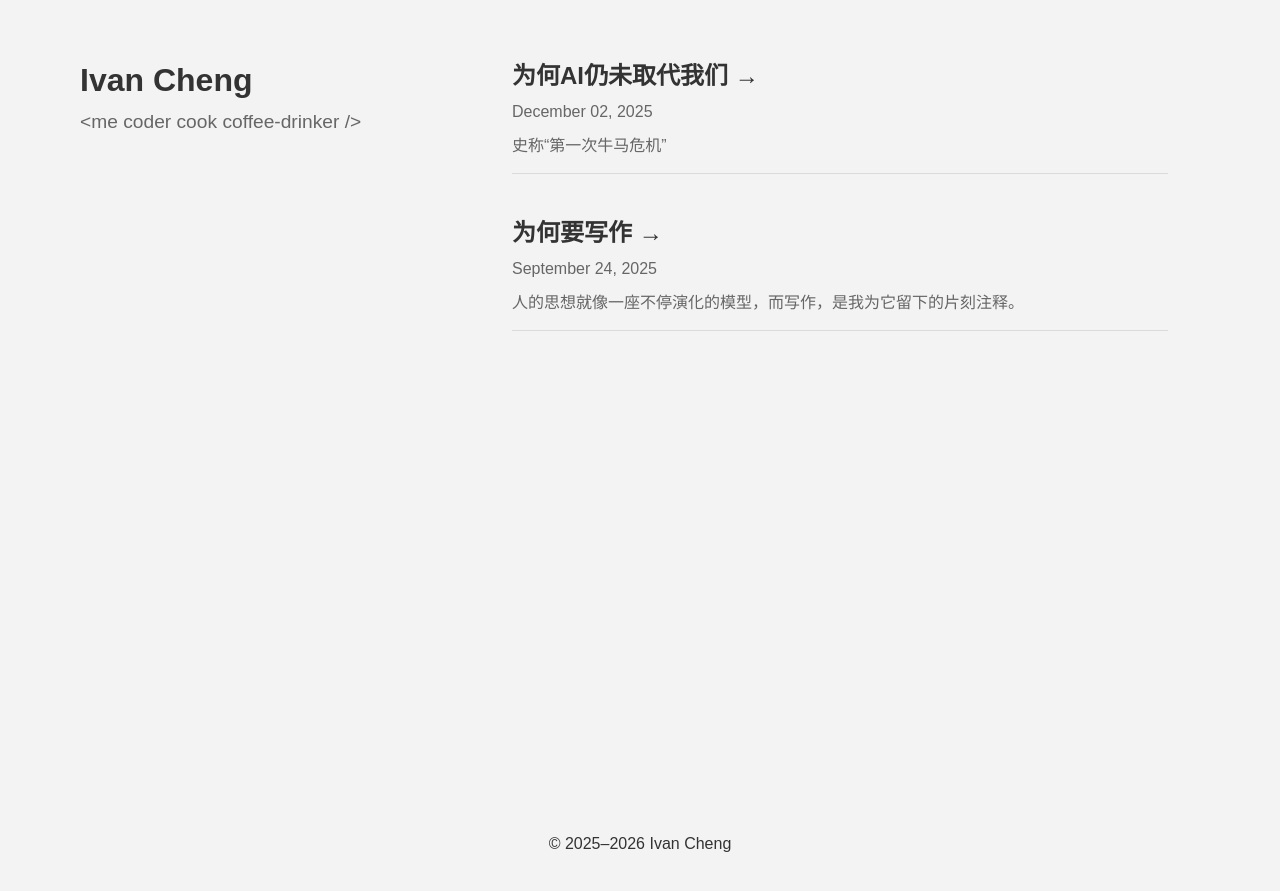
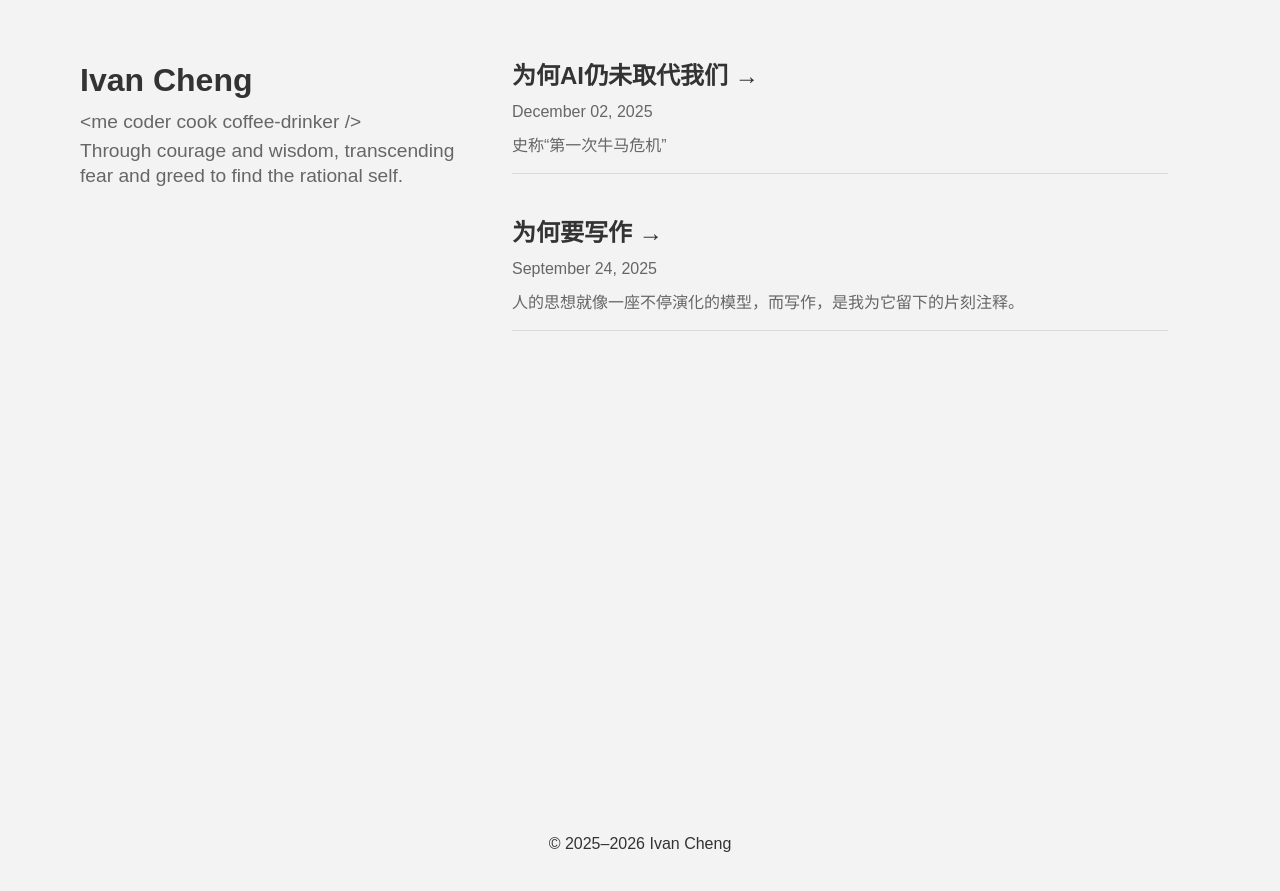
Before and after one commit to sschengyf/my-website, a Jekyll site: the page built from app/index.html, in a window 1280 px wide. Shown: the top 891 px of the page. Built offline with Jekyll 4.4.1, drawn with Linux system fonts in a browser that asks for light colours; some web fonts are replaced.

Commit message:
feat: bio (#40)

```diff
--- a/app/_layouts/home.html
+++ b/app/_layouts/home.html
@@ -1,4 +1,4 @@
-<!DOCTYPE html>
+<!doctype html>
 <html lang="{{ page.lang | default: site.lang | default: 'en' }}">
   <head>
     {% include meta.html page_title=page.title %}
@@ -9,6 +9,10 @@
         <h1 class="name">{{page.title}}</h1>
         <div class="about">
           <pre><code>&lt;me coder cook coffee-drinker /&gt;</code></pre>
+          <p class="bio">
+            Through courage and wisdom, transcending fear and greed to find the
+            rational self.
+          </p>
         </div>
       </aside>
       <main class="main-content">{{ content }}</main>
--- a/app/assets/css/styles.scss
+++ b/app/assets/css/styles.scss
@@ -84,6 +84,15 @@ img {
       .about {
         font-size: 1.2rem;
         color: #666;
+      }
+
+      .bio {
+        margin-top: 0.5rem;
+        line-height: 130%;
+        display: none;
+        @include biggerThan(sm) {
+          display: block;
+        }
       }
     }
 
```
